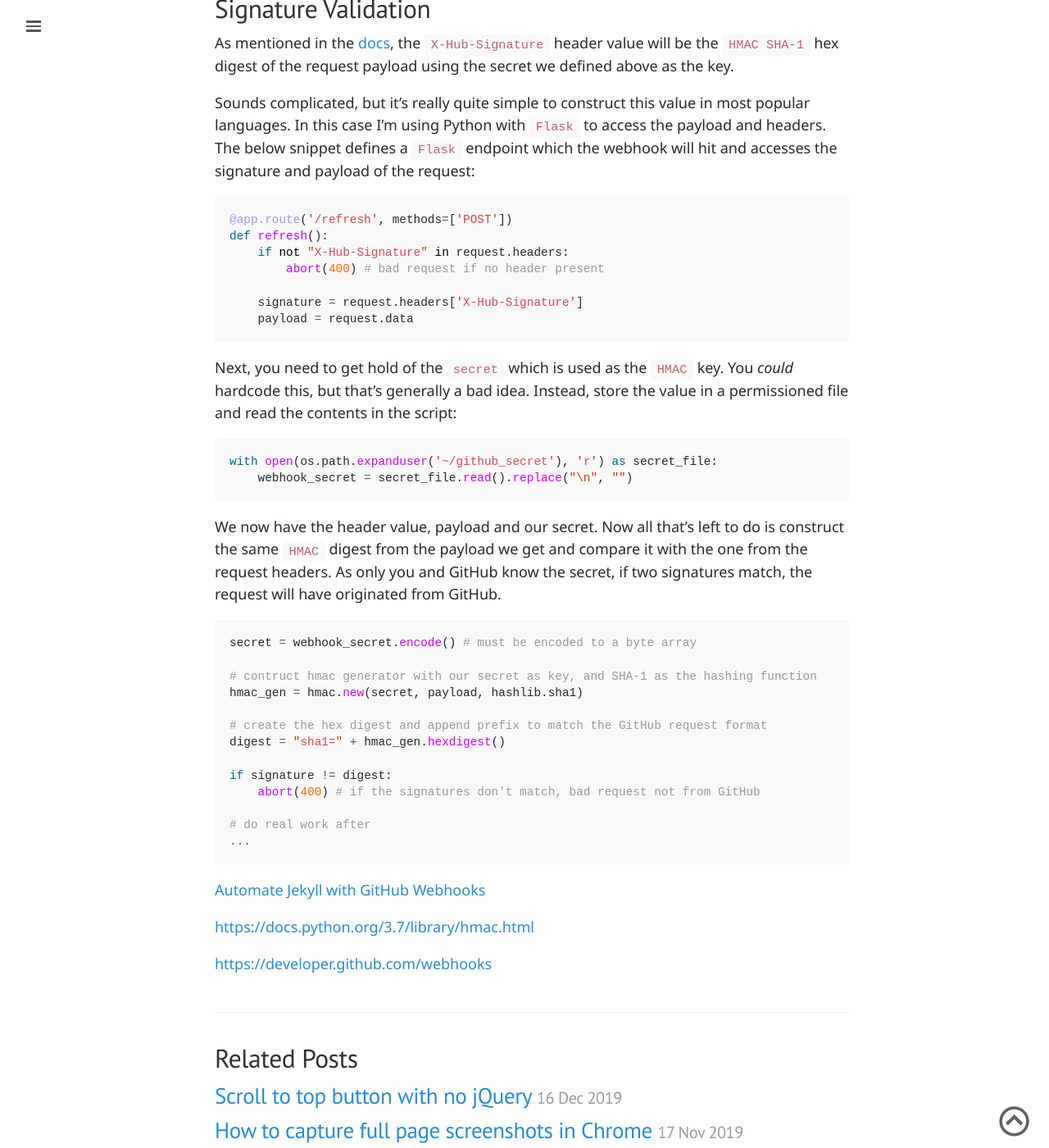
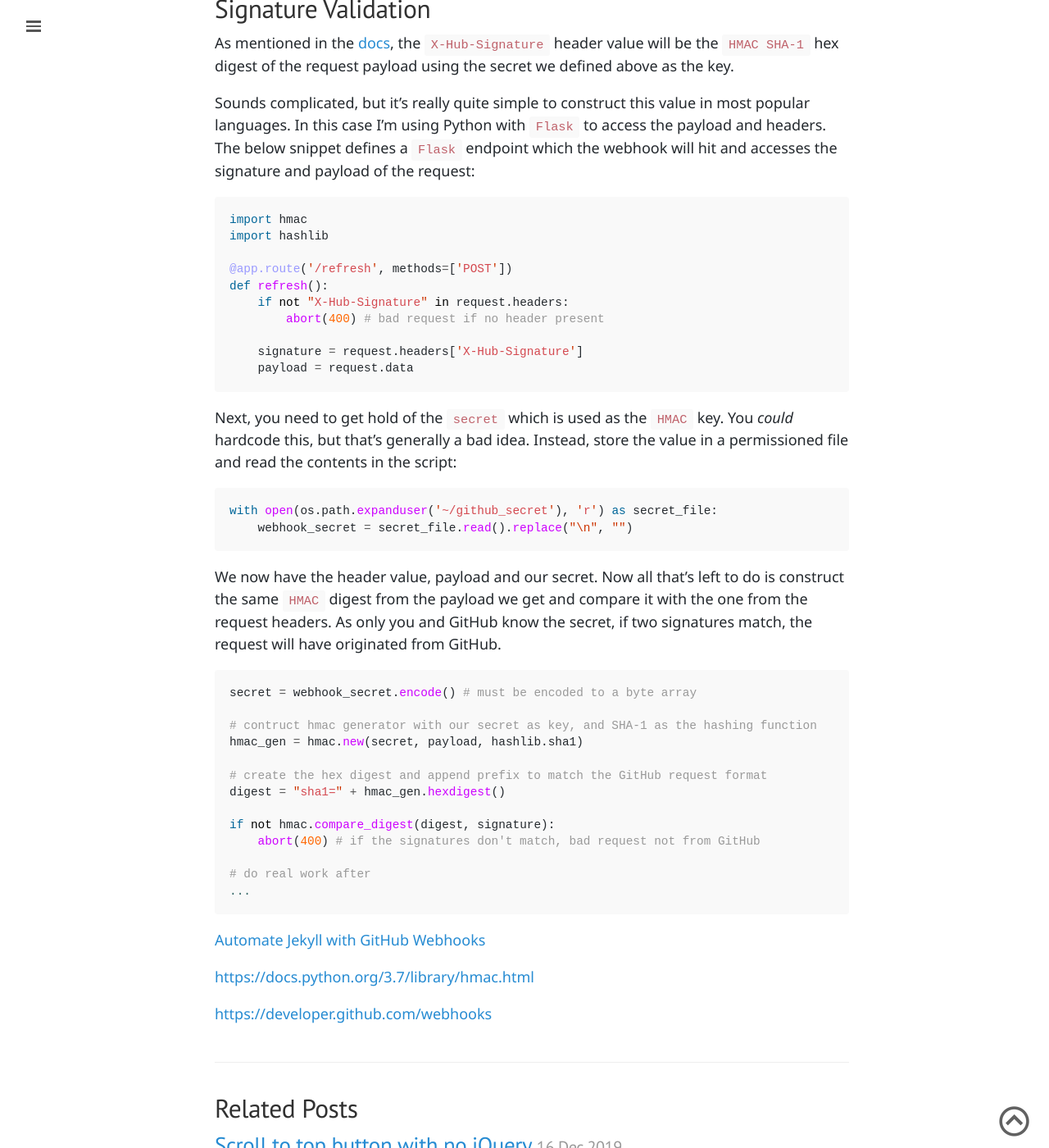
Before and after one commit to raharrison/ryanharrison.co.uk, a Jekyll site: the page built from _posts/2018-09-04-validate-github-webhook-signatures.md, in a window 1280 px wide and 1400 px high, scrolled down 1722 px. Shown: the whole window at 82% size. Built offline with Jekyll 4.4.1, drawn with Linux system fonts in a browser that asks for light colours; comment, search, counter and statistics services are not loaded.

Commit message:
Update hmac comparison

````diff
--- a/_posts/2018-09-04-validate-github-webhook-signatures.md
+++ b/_posts/2018-09-04-validate-github-webhook-signatures.md
@@ -2,10 +2,10 @@
 layout: post
 title: Validate GitHub Webhook Signatures
 tags:
-  - github
-  - webhook
-  - signature
-  - HMAC
+    - github
+    - webhook
+    - signature
+    - HMAC
 typora-root-url: ..
 ---
 
@@ -47,6 +47,9 @@ As mentioned in the [docs](https://developer.github.com/webhooks/#payloads), the
 Sounds complicated, but it's really quite simple to construct this value in most popular languages. In this case I'm using Python with `Flask` to access the payload and headers. The below snippet defines a `Flask` endpoint which the webhook will hit and accesses the signature and payload of the request:
 
 ```python
+import hmac
+import hashlib
+
 @app.route('/refresh', methods=['POST'])
 def refresh():
     if not "X-Hub-Signature" in request.headers:
@@ -56,7 +59,7 @@ def refresh():
     payload = request.data
 ```
 
-Next, you need to get hold of the `secret` which is used as the `HMAC` key. You *could* hardcode this, but that's generally a bad idea. Instead, store the value in a permissioned file and read the contents in the script:
+Next, you need to get hold of the `secret` which is used as the `HMAC` key. You _could_ hardcode this, but that's generally a bad idea. Instead, store the value in a permissioned file and read the contents in the script:
 
 ```python
 with open(os.path.expanduser('~/github_secret'), 'r') as secret_file:
@@ -74,7 +77,7 @@ hmac_gen = hmac.new(secret, payload, hashlib.sha1)
 # create the hex digest and append prefix to match the GitHub request format
 digest = "sha1=" + hmac_gen.hexdigest()
 
-if signature != digest:
+if not hmac.compare_digest(digest, signature):
     abort(400) # if the signatures don't match, bad request not from GitHub
 
 # do real work after
````
